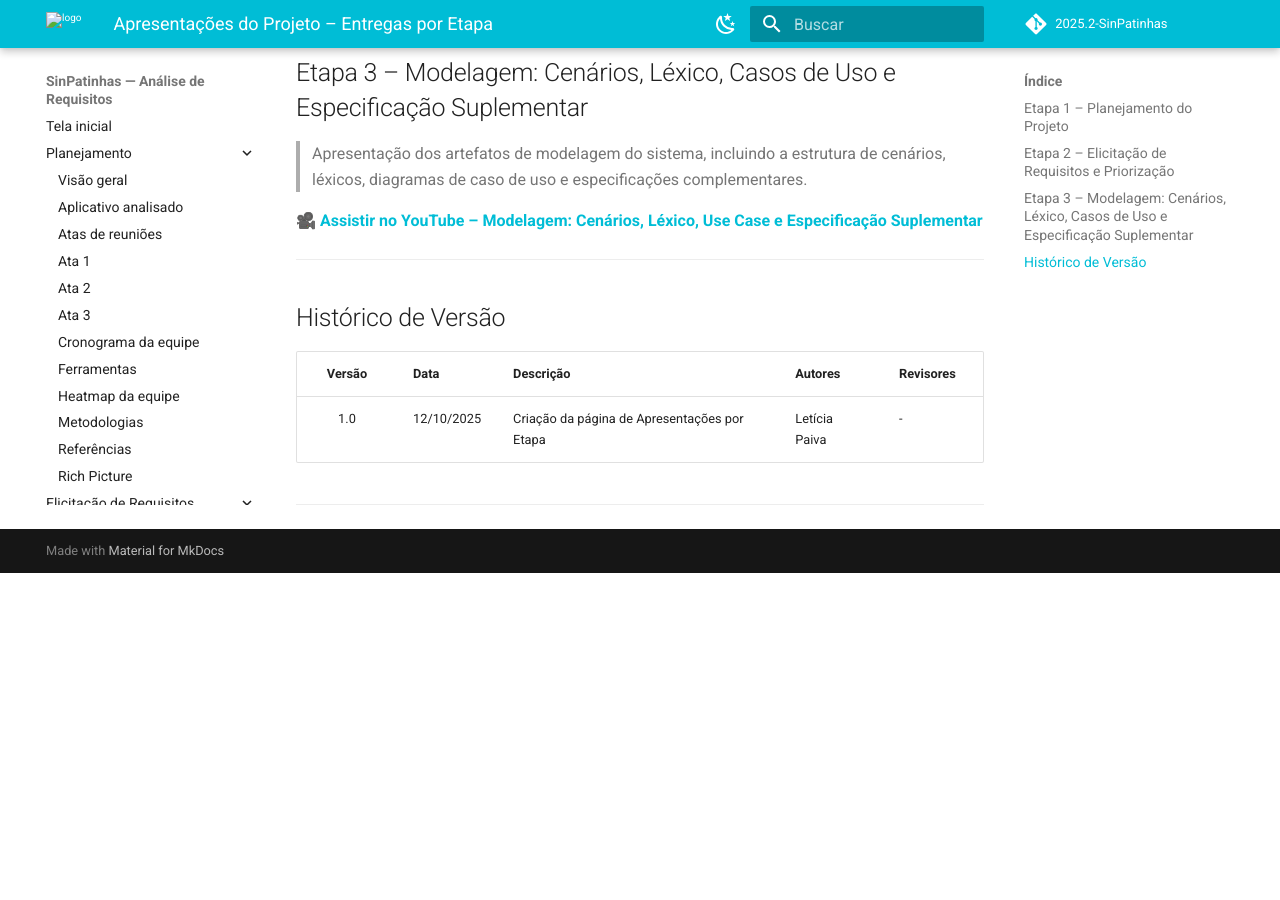
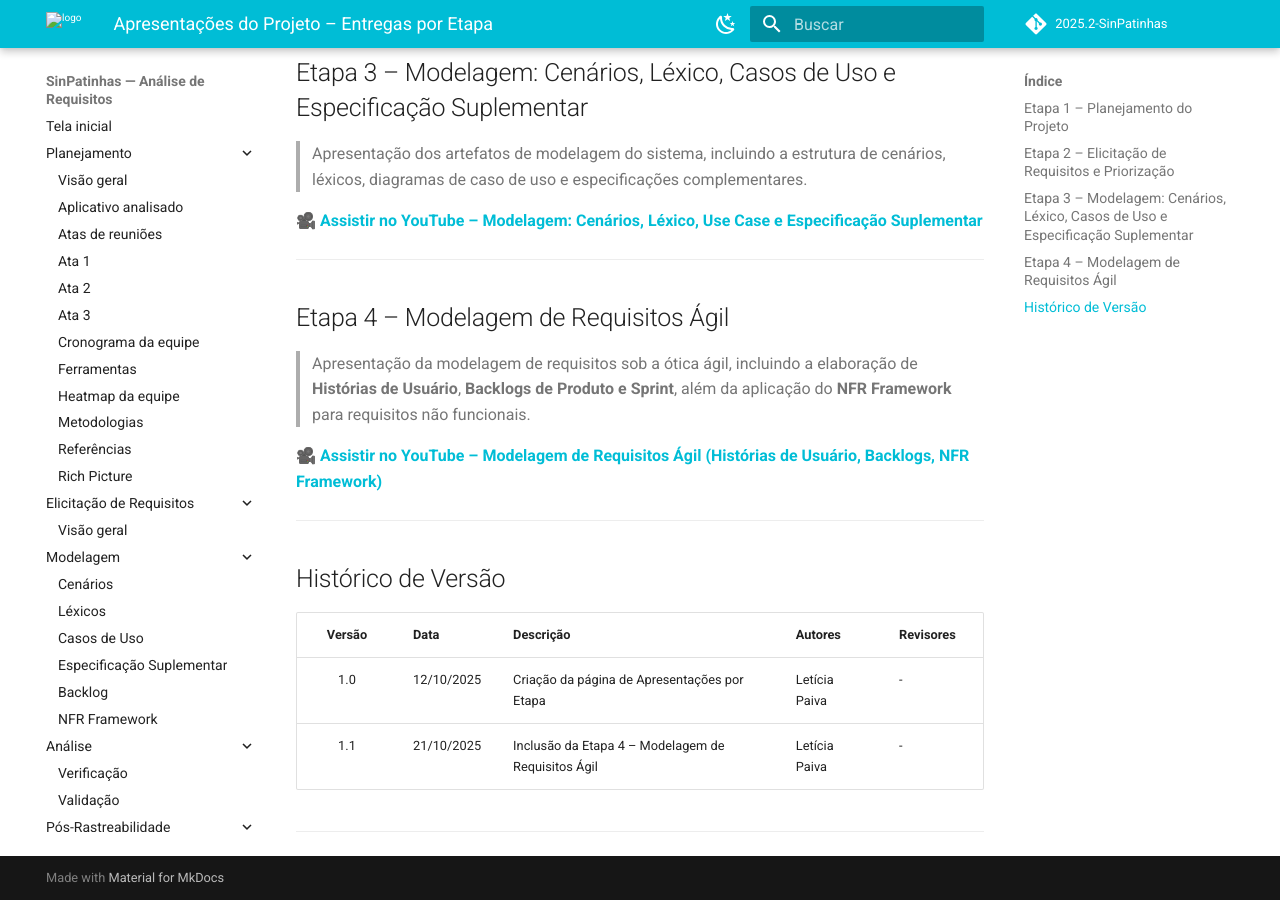
Before and after one commit to Requisitos-de-Software/2025.2-SinPatinhas, an MkDocs documentation site: the page built from docs/apresentacoes.md, in a window 1280 px wide and 900 px high, scrolled down 872 px. Built offline with MkDocs 1.6.1 and Material for MkDocs 9.7.7, drawn with Linux system fonts in a browser that asks for light colours; comment, search, counter and statistics services are not loaded; before the commit the page ends 1445 px from its top, so only the background shows below that.

Commit message:
correção e adição de video etapa 4

```diff
--- a/docs/apresentacoes.md
+++ b/docs/apresentacoes.md
@@ -9,6 +9,7 @@
     <span class="chip">Etapa 1</span>
     <span class="chip">Etapa 2</span>
     <span class="chip">Etapa 3</span>
+    <span class="chip">Etapa 4</span>
   </div>
 </div>
 
@@ -35,11 +36,19 @@
 
 ---
 
+## Etapa 4 – Modelagem de Requisitos Ágil
+> Apresentação da modelagem de requisitos sob a ótica ágil, incluindo a elaboração de **Histórias de Usuário**, **Backlogs de Produto e Sprint**, além da aplicação do **NFR Framework** para requisitos não funcionais.
+
+🎥 **[Assistir no YouTube – Modelagem de Requisitos Ágil (Histórias de Usuário, Backlogs, NFR Framework)](https://youtu.be/roH_CwgKQZY)**
+
+---
+
 ##  Histórico de Versão
 
 | Versão | Data       | Descrição                                         | Autores        | Revisores |
 |:------:|------------|--------------------------------------------------|----------------|------------|
 | 1.0    | 12/10/2025 | Criação da página de Apresentações por Etapa    | Letícia Paiva  | -          |
+| 1.1    | 21/10/2025 | Inclusão da Etapa 4 – Modelagem de Requisitos Ágil | Letícia Paiva | - |
 
 ---
 
```
Also changed, not shown: docs/modelagem/agilidade/backlog.md (+2 -2 lines), docs/modelagem/gravacoes/leticia/historias.md (+1 -1 lines).
